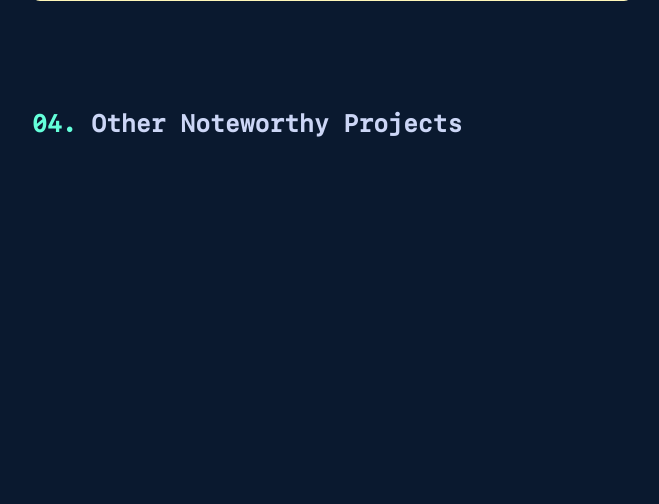
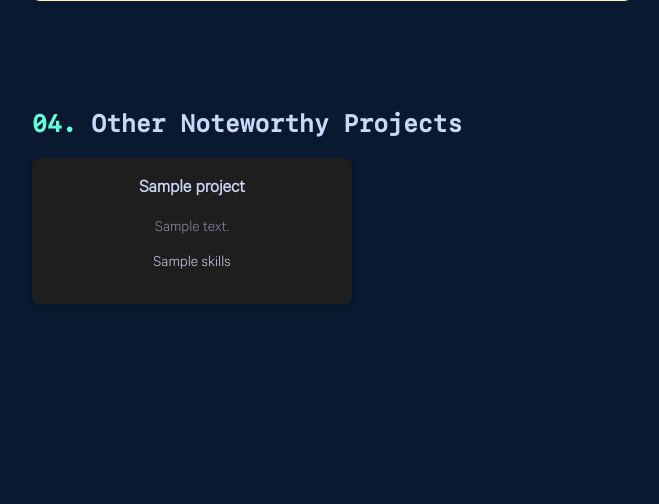
Before and after one commit to heavenyoung1/fast_api_test, a FastAPI app: template templates/index.html in a window 1400 px wide; the page is wider, and only the part inside the window is pictured. Shown: the part 2565-3069 px from the top of that part, without its empty margins (168-827 px from the left). Before the commit the page ends 2702 px from the top of that part, so only its background shows below. Run offline with FastAPI, Linux system fonts and the light colour scheme; the template is opened without the code that fills it: most values are stand-ins (such as "Sample title", 1, 10 or a date in 2020).

Commit message:
Добавлена новая область Добавлена новая область, добавлено отображение извлеченных элементов из БД, разкомеенированы элементы project в главном эндпоинте, добавлены новые стили css и добавлены новые параметры в CRUD для извлечения проектов

```diff
--- a/app/crud.py
+++ b/app/crud.py
@@ -86,8 +86,8 @@ def get_functions_by_company_id(db: Session, company_id: int):
 def get_project(db: Session, project_id: int) -> models.ProjectPlate | None:
     return db.query(models.ProjectPlate).filter(models.ProjectPlate.id == project_id).first()
 
-def get_projects(db: Session):
-    return db.query(models.ProjectPlate).all()
+def get_projects(db: Session, skip: int = 0, limit: int = 10):
+    return db.query(ProjectPlate).offset(skip).limit(limit).all()
 
 def update_project(db: Session, project_id: int, project: schemas.ProjectCreate):
     db_project = db.query(models.ProjectPlate).filter(models.ProjectPlate.id == project_id).first()
--- a/main.py
+++ b/main.py
@@ -19,7 +19,7 @@ app = FastAPI(
     version="0.1",
 )
 
-app.mount("/static", StaticFiles(directory="static"), name="static") #Import Static Files (FastAPI | Starlette)
+app.mount("/static", StaticFiles(directory="static"), name="static")
 templates = Jinja2Templates(directory="templates")
 
 #------------------------MAJOR REQUEST------------------------#
@@ -27,24 +27,25 @@ templates = Jinja2Templates(directory="templates")
 @app.get("/home", response_class=HTMLResponse)
 def read_companies(request: Request, selected_company_id: int = None, db: Session = Depends(get_db)):
     """ГЕНЕРАЦИЯ ГЛАВНОЙ СТРАНИЦЫ"""
+
     companies = crud.get_companies(db)
+    companies_item = crud.get_companies(db) #зачем мне второй круд делающий то же самое????
+    projects = crud.get_projects(db)
+    functions = []
+    skills = list_skills
+
     selected_company = None
-    functions = []
     if selected_company_id:
         selected_company = crud.get_company_by_id(db, selected_company_id)
         functions = crud.get_functions_by_company_id(db, selected_company_id)
-
-    skills = list_skills
-    companies_item = crud.get_companies(db)
-    #projects = db.query(ProjectPlate).all()
-
     return templates.TemplateResponse("index.html", {"request": request,
                                                      "companies": companies,
                                                      "selected_company": selected_company,
                                                      "functions": functions,
                                                      "skills": skills,
-                                                     "items": companies_item,
-                                                     }) #"projects": projects
+                                                     "items": companies_item, #это еще что за хрень
+                                                     "projects": projects
+                                                     })
 
 #------------------------POST-REQUESTS------------------------#
 
--- a/static/style.css
+++ b/static/style.css
@@ -340,3 +340,36 @@ h2 {
     height: 24px;
     filter: invert(100%);
 }
+
+/* PLATE */
+
+#noteworthy-projects {
+    text-align: center;
+}
+
+.project-grid {
+    display: grid;
+    grid-template-columns: repeat(auto-fill, minmax(250px, 1fr));
+    gap: 20px;
+    margin-top: 20px;
+}
+
+.project-tile {
+    background-color: #1e1e1e;
+    padding: 20px;
+    border-radius: 8px;
+    box-shadow: 0 4px 6px rgba(0, 0, 0, 0.1);
+}
+
+.project-tile h3 {
+    margin-top: 0;
+}
+
+.project-tech-stack {
+    margin: 10px 0;
+}
+
+.project-links img {
+    width: 20px;
+    height: 20px;
+}
--- a/templates/index.html
+++ b/templates/index.html
@@ -79,6 +79,30 @@
 
 <h2 class="text-about" href="#" span style="color: #64ffda">04. <span style="color: #ccd6f6">Other Noteworthy Projects</h2>
 
+    <section id="noteworthy-projects">
+        <div class="project-grid">
+            {% for project in projects %}
+            <div class="project-tile">
+                <h3>{{ project.name }}</h3>
+                <p>{{ project.description }}</p>
+                <div class="project-tech-stack">
+                    {{ project.skills }}
+                </div>
+                <div class="project-links">
+                    {% if project.link %}
+                    <a href="{{ project.link }}"></a>
+                    {% endif %}
+                </div>
+            </div>
+            {% endfor %}
+        </div>
+    </section>
+
+
+
+
+
+
 </main>
 
 <!-- Контейнер для адреса электронной почты -->
```
